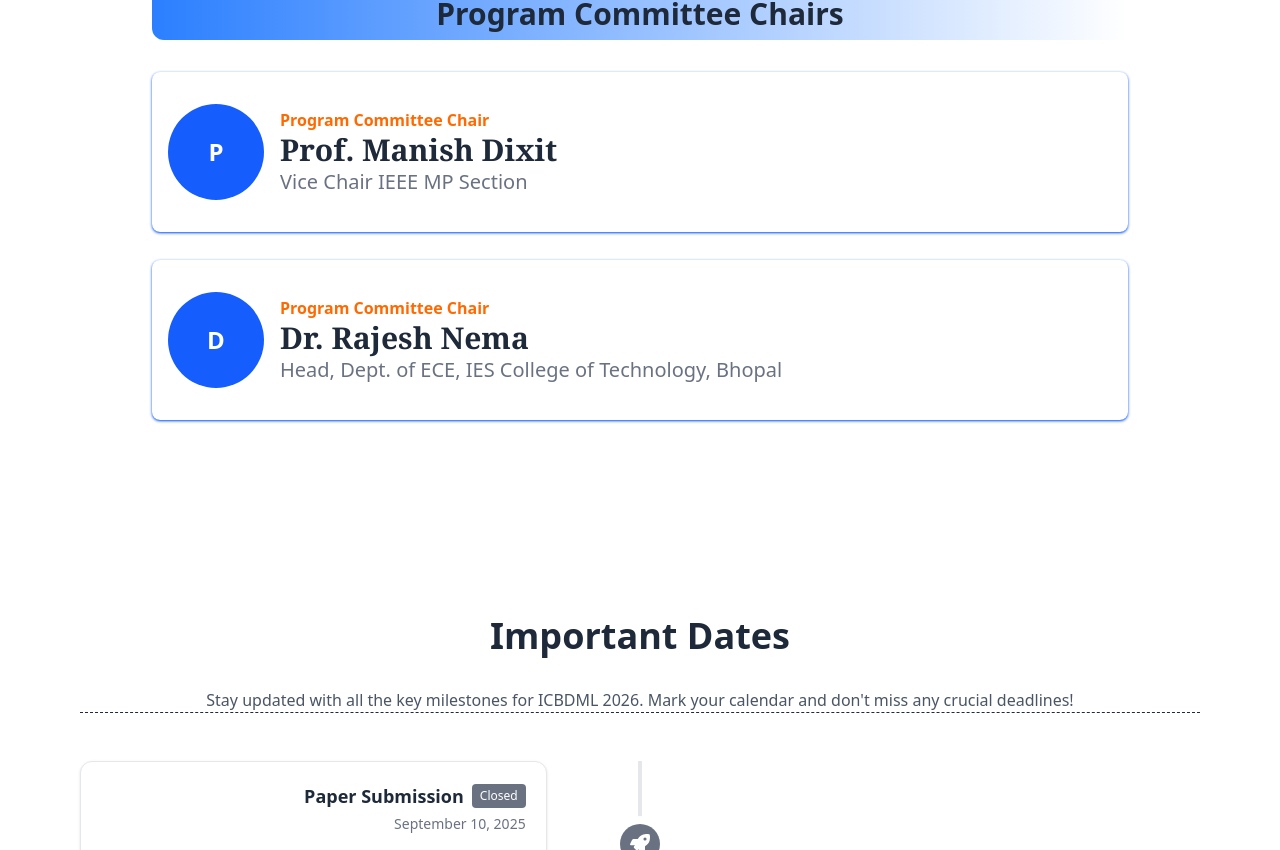
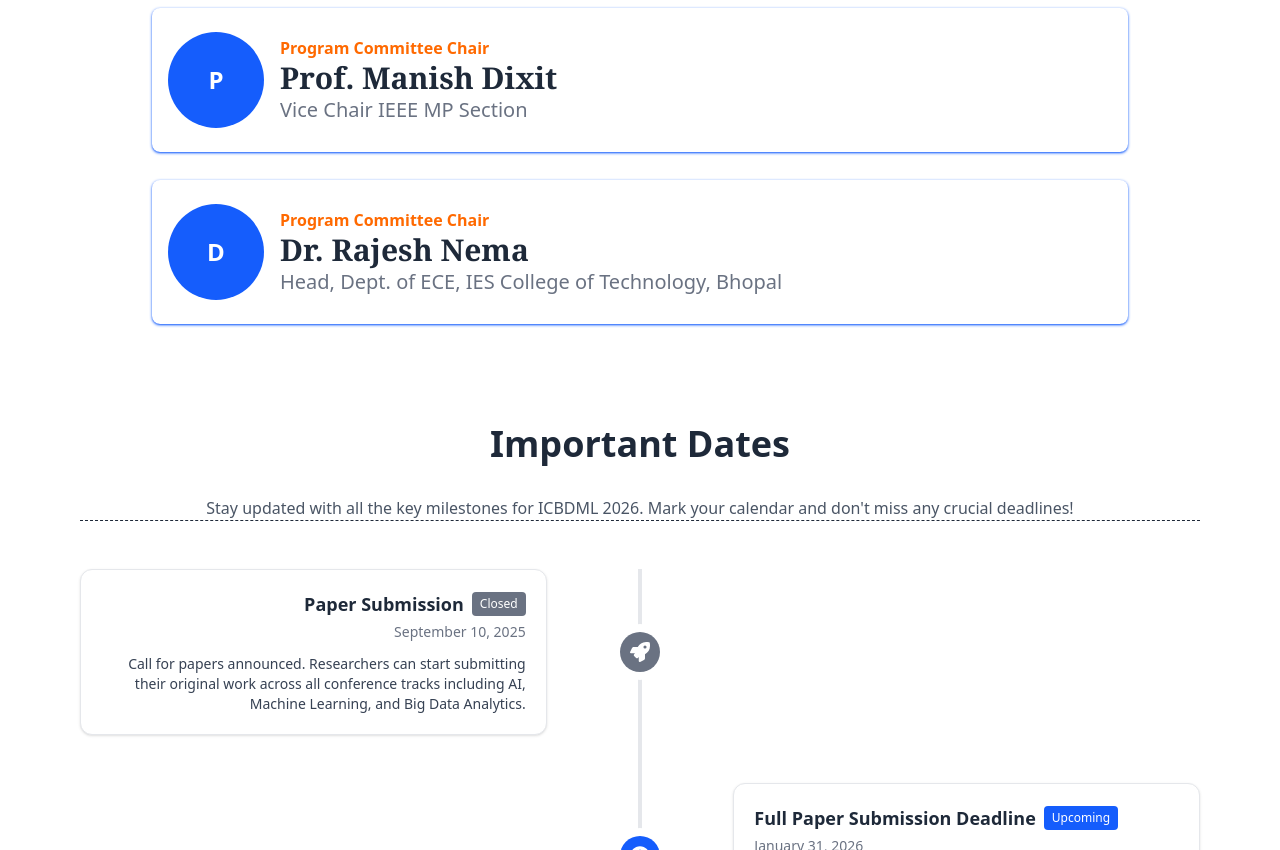
Before and after one commit to mr-dev-prince/ieee_conference, a React (Vite) app: page / in a window 1280 px wide. Shown: the part 3830-4680 px from the top of the page. Built offline with nearby package versions, Linux system fonts and the light colour scheme.

Commit message:
update: adjust styling for CommitteeSection and refine layout in ImpDates component

```diff
--- a/src/components/Committee.jsx
+++ b/src/components/Committee.jsx
@@ -53,7 +53,7 @@ const CommitteeSection = ({ title, members }) => (
       {members?.map((m, i) => (
         <div
           key={i}
-          className="flex items-center gap-4 p-4 rounded-lg mb-3 shadow-sm h-[20vh] hover:scale-105 duration-200 hover:shadow-sm shadow-blue-600 "
+          className="flex items-center gap-4 p-4 rounded-lg mb-3 shadow-sm h-fit py-6 hover:scale-105 duration-200 hover:shadow-sm shadow-blue-600 "
         >
           <div className="w-18 h-18 md:w-24 md:h-24 rounded-full flex items-center justify-center overflow-hidden bg-blue-600 text-white">
             {m?.image ? (
--- a/src/components/ImpDates.jsx
+++ b/src/components/ImpDates.jsx
@@ -73,7 +73,7 @@ const statusClasses = (status) => {
 
 export default function ImpDates() {
   return (
-    <section className="px-4 pt-24 pb-6 max-w-6xl mx-auto" id="schedule">
+    <section className="px-4 pb-6 max-w-6xl mx-auto" id="schedule">
       <div className="text-center mb-12 border-b border-dashed">
         <h2 className="text-4xl font-bold mb-8">Important Dates</h2>
         <p className="text-gray-600 mt-2">
```
